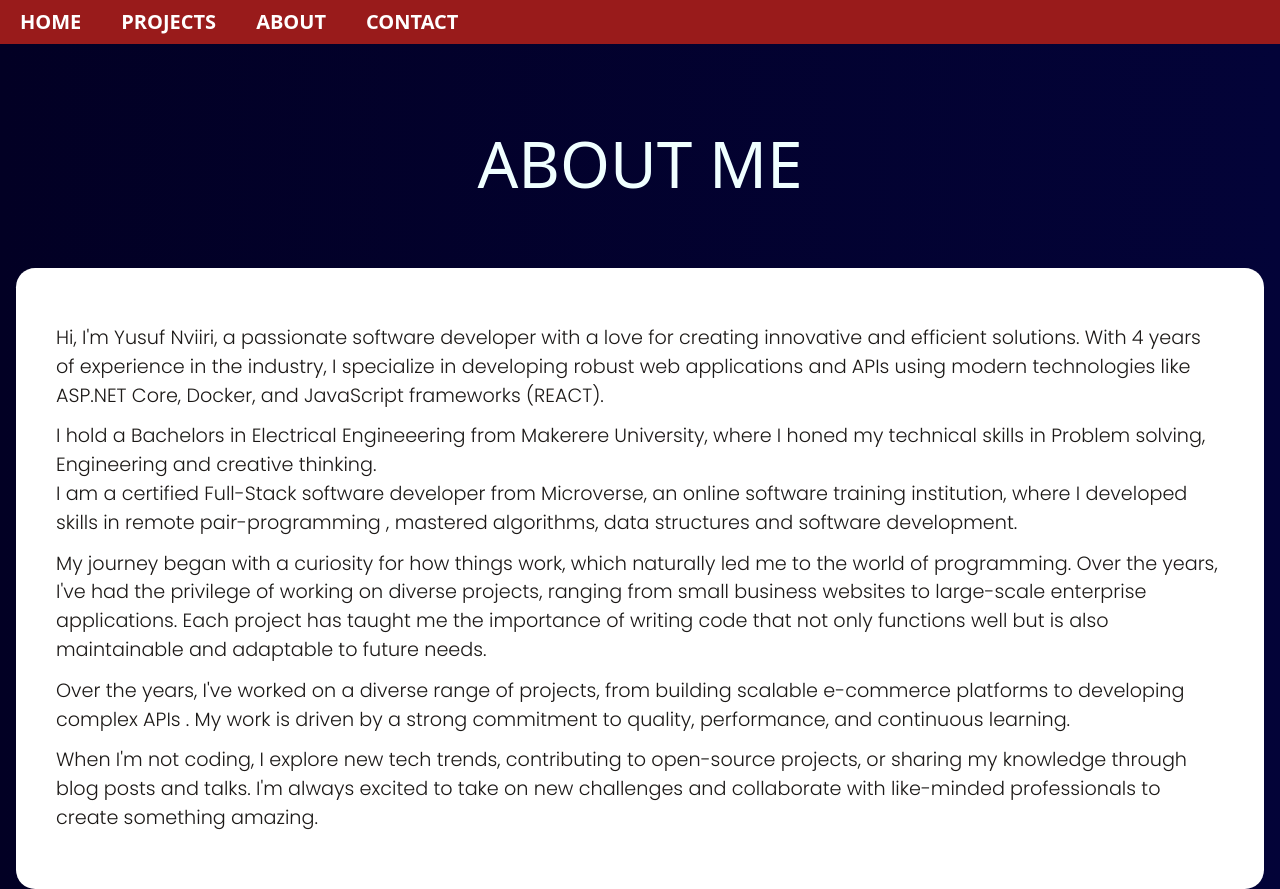
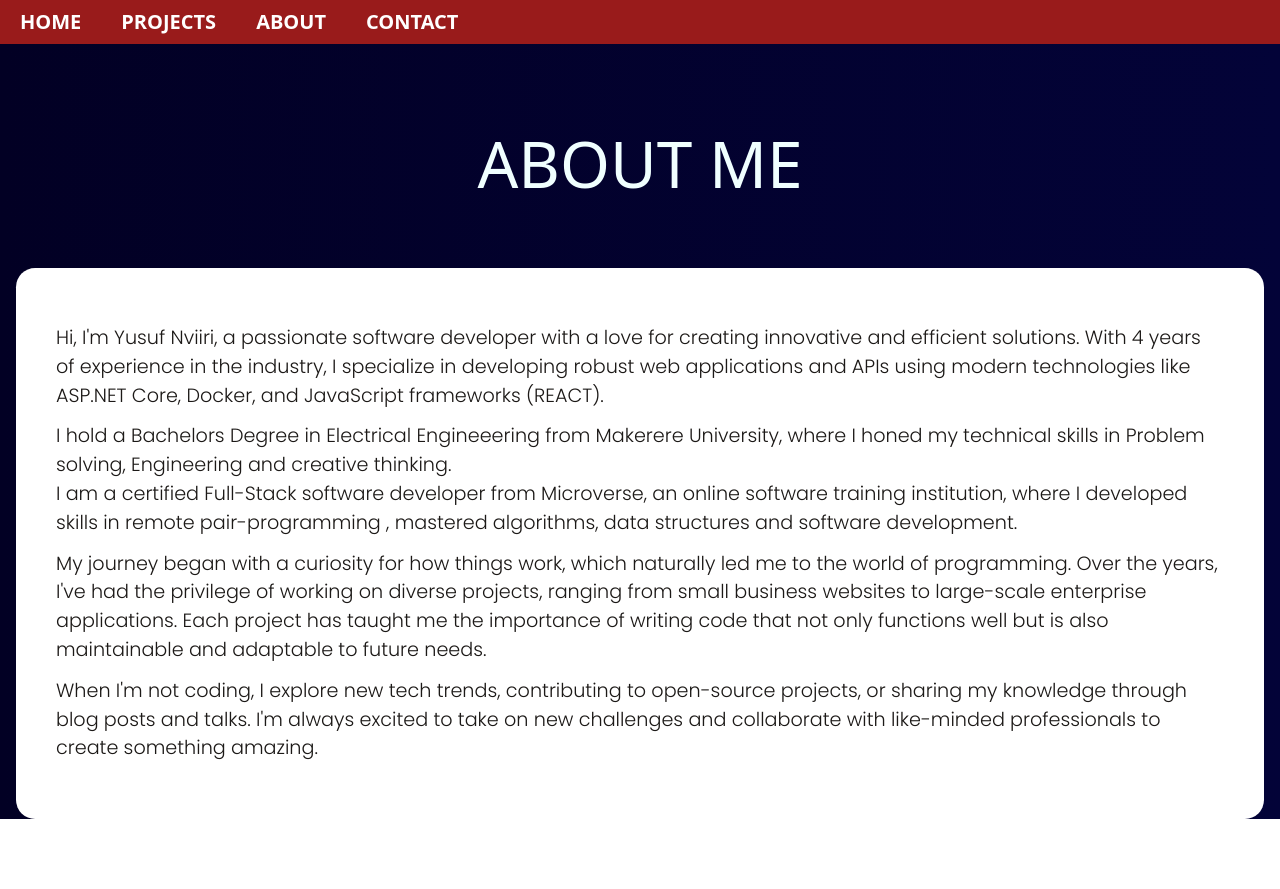
Before and after one commit to yusufnviiri/portfolio, a React (Create React App) app: page /about in a window 1280 px wide. After the commit the page ends 819 px from the top, so only its background shows below. Built offline with nearby package versions, Linux system fonts and the light colour scheme.

Commit message:
fix formatting

```diff
--- a/src/components/About.js
+++ b/src/components/About.js
@@ -11,16 +11,14 @@ function About() {
     Hi, I'm Yusuf Nviiri, a passionate software developer with a love for creating innovative and efficient solutions. With 4 years of experience in the industry, I specialize in developing robust web applications and APIs using modern technologies like ASP.NET Core, Docker, and JavaScript frameworks (REACT).
      </p>
      <p className='my-3'>
-     I hold a Bachelors in Electrical Engineeering from Makerere University, where I honed my technical skills in Problem solving, Engineering and creative thinking. <br/>
+     I hold a Bachelors Degree in Electrical Engineeering from Makerere University, where I honed my technical skills in Problem solving, Engineering and creative thinking. <br/>
      I am a certified Full-Stack software developer from Microverse, an online software training institution, where I developed skills in remote pair-programming , mastered algorithms, data structures and software development.
 
      </p>
      <p className='my-3'>
      My journey began with a curiosity for how things work, which naturally led me to the world of programming. Over the years, I've had the privilege of working on diverse projects, ranging from small business websites to large-scale enterprise applications. Each project has taught me the importance of writing code that not only functions well but is also maintainable and adaptable to future needs.
      </p>
-     <p className='my-3'>
-     Over the years, I've worked on a diverse range of projects, from building scalable e-commerce platforms to developing complex APIs . My work is driven by a strong commitment to quality, performance, and continuous learning.
-     </p>
+
      <p className='my-3'>
      When I'm not coding, I explore new tech trends, contributing to open-source projects, or sharing my knowledge through blog posts and talks. I'm always excited to take on new challenges and collaborate with like-minded professionals to create something amazing.
      </p>
```
